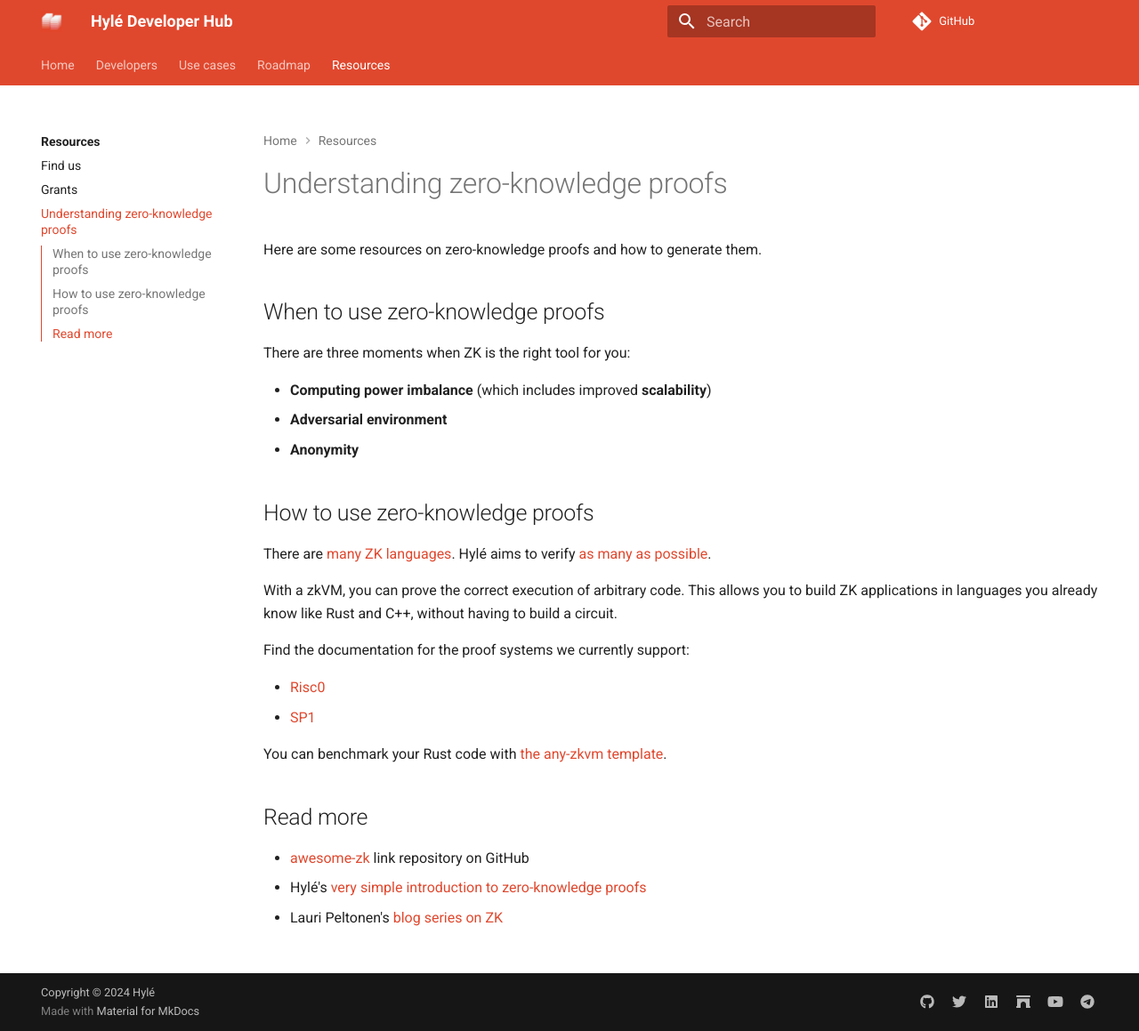
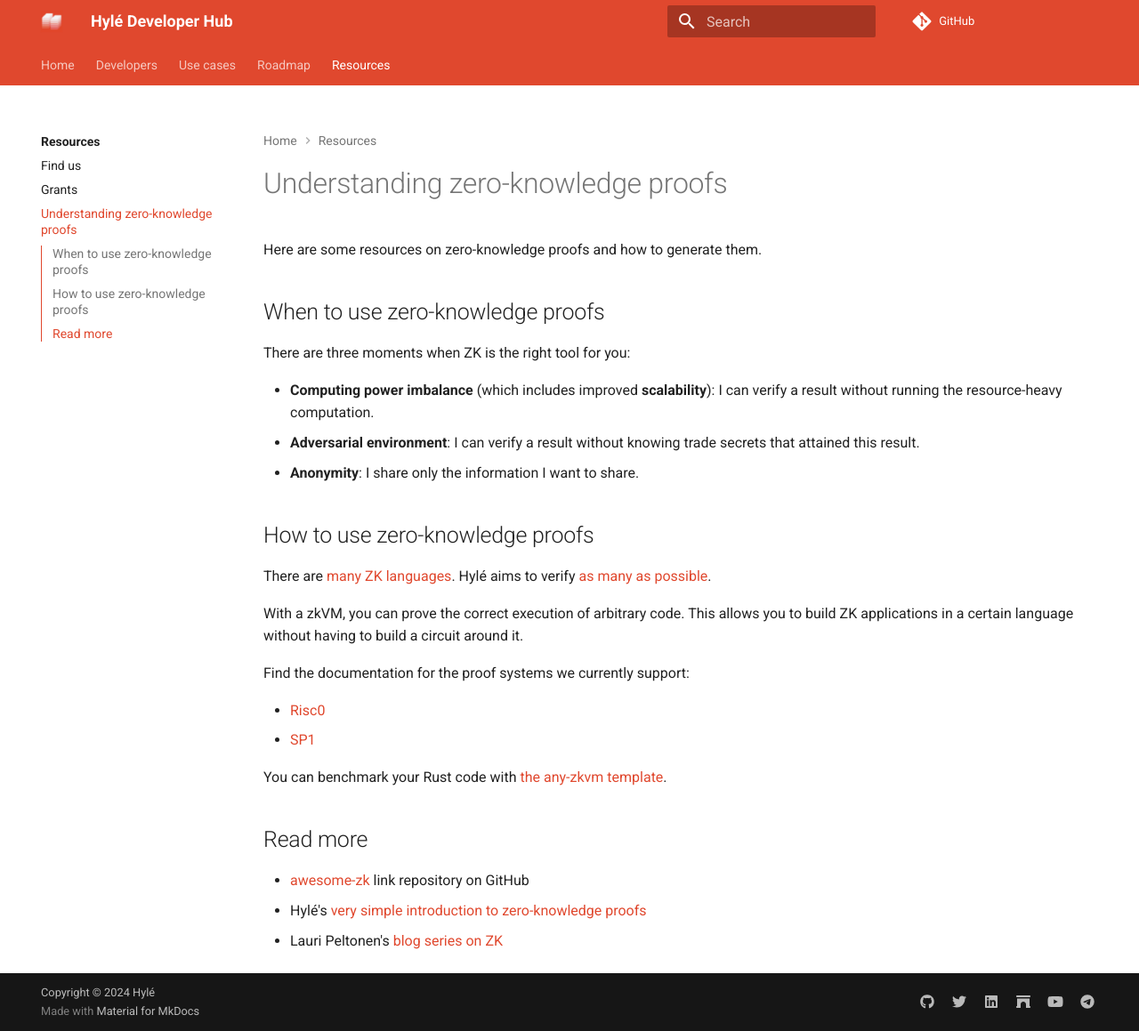
Before and after one commit to Hyle-org/devhub-hyle, an MkDocs documentation site: the page built from docs/resources/intro-to-zkp.md, in a window 1280 px wide and 1159 px high. Shown: the whole window at 89% size. Built offline with MkDocs 1.6.1 and Material for MkDocs 9.7.7, drawn with Linux system fonts in a browser that asks for light colours; comment, search, counter and statistics services are not loaded.

Commit message:
markdown fixes

```diff
--- a/docs/resources/intro-to-zkp.md
+++ b/docs/resources/intro-to-zkp.md
@@ -8,15 +8,15 @@
 
 There are three moments when ZK is the right tool for you:
 
-- **Computing power imbalance** (which includes improved **scalability**)
-- **Adversarial environment**
-- **Anonymity**
+- **Computing power imbalance** (which includes improved **scalability**): I can verify a result without running the resource-heavy computation.
+- **Adversarial environment**: I can verify a result without knowing trade secrets that attained this result.
+- **Anonymity**: I share only the information I want to share.
 
 ## How to use zero-knowledge proofs
 
 There are [many ZK languages](https://github.com/microbecode/zk-languages). Hylé aims to verify [as many as possible](../developers/general-doc/supported-proving-schemes.md).
 
-With a zkVM, you can prove the correct execution of arbitrary code. This allows you to build ZK applications in languages you already know like Rust and C++, without having to build a circuit.
+With a zkVM, you can prove the correct execution of arbitrary code. This allows you to build ZK applications in a certain language without having to build a circuit around it.
 
 Find the documentation for the proof systems we currently support:
 
```
Also changed, not shown: docs/developers/getting-started/index.md (+2 -2 lines), docs/developers/getting-started/public-devnet.md (added, +18 -0 lines), docs/developers/getting-started/devnet.md (line endings or trailing spaces).
